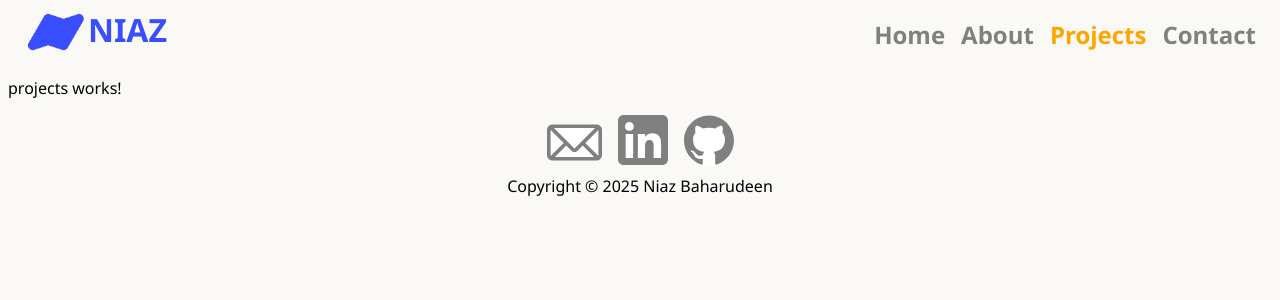
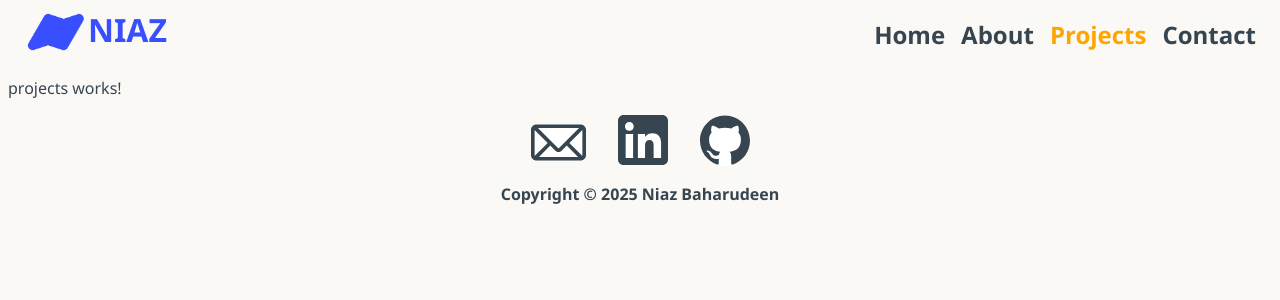
Before and after one commit to tuk05348/website-frontend, an Angular app: page /projects in a window 1280 px wide. Shown: the top 300 px of the page. Built offline with nearby package versions, Linux system fonts and the light colour scheme.

Commit message:
Updated text color from gray to charcoal

```diff
--- a/src/app/Components/footer/footer.component.css
+++ b/src/app/Components/footer/footer.component.css
@@ -2,15 +2,20 @@
     display: flex;
     width: 100%;
     justify-content: center;
-    gap: 1em;
+    gap: 2em;
 }
 
 .icon:hover {
     transform: scale(1.15);
 }
 
+.copyright {
+    font-weight: bold;
+}
+
 .footer {
     display: flex;
     flex-direction: column;
     align-items: center;
+    gap: 0.5em;
 }
--- a/src/app/Components/footer/footer.component.html
+++ b/src/app/Components/footer/footer.component.html
@@ -1,13 +1,13 @@
 <div class="footer">
     <div class="icon-container">
         <a class="icon" href="mailto:niazbaharudeen@gmail.com">
-            <svg email fill="#808080"></svg>
+            <svg email fill="#36454F"></svg>
         </a>
         <a class="icon" href="https://linkedin.com/in/niaz-baharudeen" target="_blank" rel="noopener noreferrer">
-            <svg linkedin fill="#808080"></svg>
+            <svg linkedin fill="#36454F"></svg>
         </a>
         <a class="icon" href="https://github.com/tuk05348" target="_blank" rel="noopener noreferrer">
-            <svg github fill="#808080"></svg>
+            <svg github fill="#36454F"></svg>
         </a>
     </div>
     <span class="copyright">Copyright © 2025 Niaz Baharudeen</span>
--- a/src/app/Components/navbar/navbar.component.css
+++ b/src/app/Components/navbar/navbar.component.css
@@ -41,7 +41,7 @@
 }
 
 .link {
-    color: #808080;
+    color: #36454F;
     text-decoration: none;
     font-size: 1.5em;
     font-weight: bold;
--- a/src/styles.css
+++ b/src/styles.css
@@ -1,4 +1,5 @@
 body {
     font-family: 'Segoe UI', Tahoma, Geneva, Verdana, sans-serif;
     background-color: #FAF9F6;
+    color: #36454F;
 }
```
